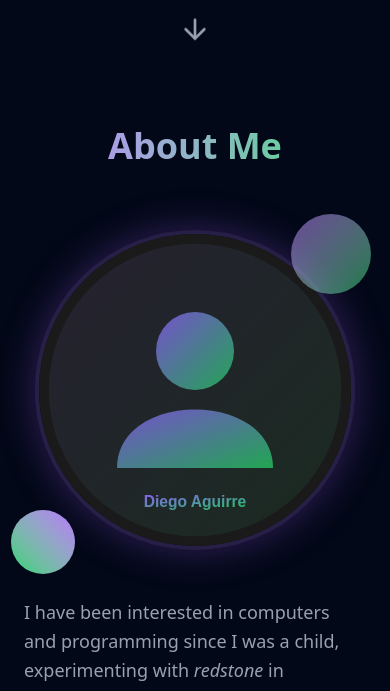
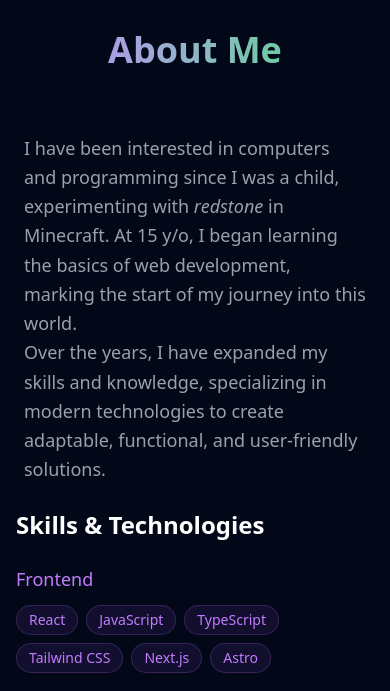
Before and after one commit to idiegoo/portfolio, an Astro site: page /en in a window 390 px wide. Shown: the part 1095-1786 px from the top of the page. Built offline with nearby package versions, Linux system fonts and the light colour scheme; Astro itself is replaced by a stand-in of ours.

Commit message:
fix: responsive padding adjustments

```diff
--- a/src/components/sections/About.astro
+++ b/src/components/sections/About.astro
@@ -7,7 +7,7 @@ const t = useTranslations(lang);
 const skillsData = skills[lang];
 ---
 
-<section id="about" class="py-20 px-4">
+<section id="about" class="py-8 md:py-0 px-4">
   <div class="max-w-6xl mx-auto">
     <div class="text-center mb-16">
       <h2 class="text-4xl md:text-5xl font-bold mb-6 bg-gradient-to-r from-purple-400 to-green-400 bg-clip-text text-transparent">
@@ -15,26 +15,7 @@ const skillsData = skills[lang];
       </h2>
     </div>
 
-    <div class="grid lg:grid-cols-2 gap-12 items-center">
-      <!-- Profile Image -->
-      <div class="flex justify-center lg:justify-start">
-        <div class="relative">
-          <div class="w-80 h-80 rounded-full overflow-hidden border-4 border-purple-400/20 shadow-[0_0_40px_rgba(168,85,247,0.3)]">
-            <img
-              loading="lazy"
-              fetchpriority="high"
-              src="/images/profile.svg"
-              alt="Diego Aguirre"
-              class="w-full h-full object-cover"
-              loading="lazy"
-            />
-          </div>
-          <!-- Decorative elements -->
-          <div class="absolute -top-4 -right-4 w-20 h-20 bg-gradient-to-br from-purple-400 to-green-400 rounded-full opacity-20 animate-pulse"></div>
-          <div class="absolute -bottom-6 -left-6 w-16 h-16 bg-gradient-to-tr from-green-400 to-purple-400 rounded-full opacity-30 animate-pulse" style="animation-delay: 1s;"></div>
-        </div>
-      </div>
-
+    <div class="grid gap-12 items-center">
       <!-- About Content -->
       <div class="space-y-6">
         <p set:html={t('about.description')} class="text-lg text-gray-400 leading-relaxed mx-2">
--- a/src/components/sections/Hero.astro
+++ b/src/components/sections/Hero.astro
@@ -115,7 +115,7 @@ const socialLinks: {
           <p class="text-xl font-bold md:text-2xl text-gray-300 mb-8 leading-relaxed">
             {t("hero.subtitle")}
           </p>
-          <p class="text-lg font-medium text-gray-400 max-w-2xl mb-12 mx-auto lg:mx-0">
+          <p class="text-lg font-medium text-gray-400 max-w-2xl mb-12 px-2 md:px-0 mx-auto lg:mx-0">
             {t("hero.description")}
           </p>
         </div>
@@ -123,7 +123,7 @@ const socialLinks: {
     </div>
 
     <div
-      class="flex flex-col sm:flex-row gap-4 justify-center items-center mb-12 mt-12"
+      class="flex flex-col sm:flex-row gap-4 justify-center items-center mb-12 md:mt-12"
     >
       <a
         href="#projects"
```
